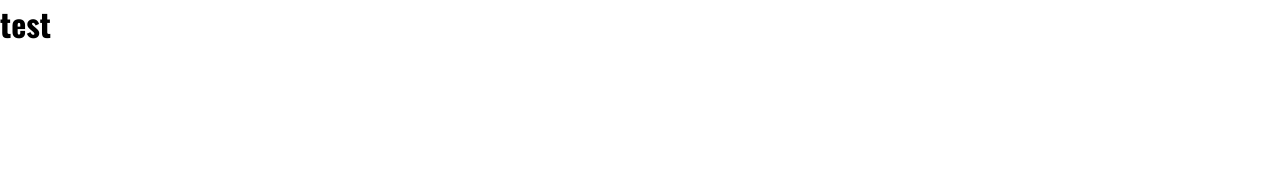
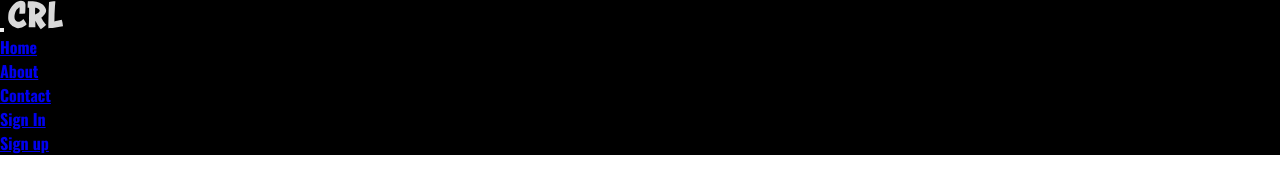
Before and after one commit to PauloMBorges/Conquering-Responsive-Layouts, a plain HTML site: page day-21/final-challenge/index.html in a window 1280 px wide. Drawn offline with nearby package versions, Linux system fonts and the light colour scheme.

Commit message:
Add header HTML

```diff
--- a/day-21/final-challenge/index.html
+++ b/day-21/final-challenge/index.html
@@ -11,7 +11,26 @@
 </head>
 <body>
     <script src="main.js"></script>
-    <h1>test</h1>
+
+    <header class="header">
+        <button class="nav-toggle" aria-label="open navigation">
+            <span class="hamburger"></span>
+        </button>
+        <a href="#" class="logo">
+            <img src="img/logo.svg" alt="Conquering Responsive Layouts">
+        </a>
+        <nav class="nav">
+            <ul class="nav-list nav-list-primary">
+                <li class="nav-item"><a href="#" class="nav-link">Home</a></li>
+                <li class="nav-item"><a href="#" class="nav-link">About</a></li>
+                <li class="nav-item"><a href="#" class="nav-link">Contact</a></li>
+            </ul>
+            <ul class="nav-list nav-list-secondary">
+                <li class="nav-item"><a href="#" class="nav-link">Sign In</a></li>
+                <li class="nav-item"><a href="#" class="nav-link-button">Sign up</a></li>
+            </ul>
+        </nav>
+    </header>
 
 </body>
 </html>
--- a/day-21/final-challenge/style.css
+++ b/day-21/final-challenge/style.css
@@ -10,3 +10,13 @@ body {
     font-family: "Oswald", sans-serif;
     font-weight: bold;
 }
+
+/* header */
+
+.logo {
+    height: 30px;
+}
+
+.header {
+    background-color: black;
+}
```
